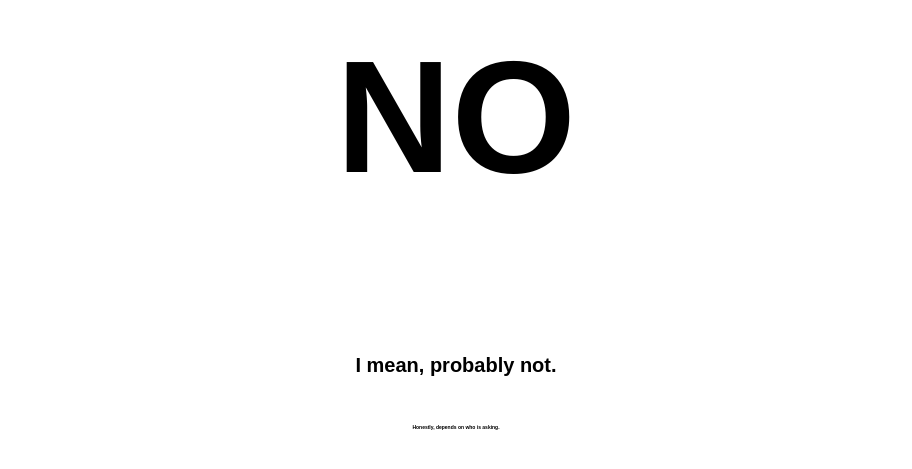
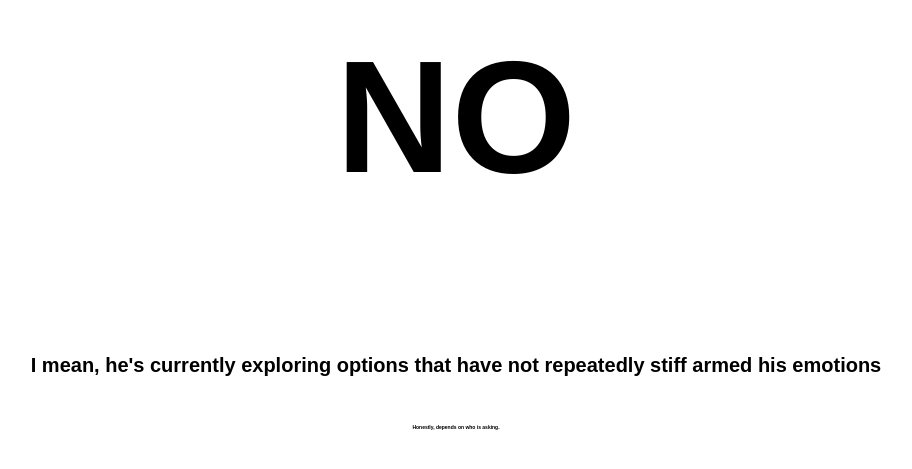
Before and after one commit to SlothCroissant/ismitchsingle, a plain HTML site: page index.html in a window 1280 px wide. Shown: the part 201-670 px from the top of the page, without its empty margins (184-1096 px from the left). Drawn offline with Linux system fonts and the light colour scheme.

Commit message:
Updating mitch's love life status
oof

```diff
--- a/index.html
+++ b/index.html
@@ -32,7 +32,7 @@
     <br>
     <h1>NO</h1>
     <br>
-    <h3>I mean, probably not.</h3>
+    <h3>I mean, he's currently exploring options that have not repeatedly stiff armed his emotions</h3>
     <br>
     <h5>Honestly, depends on who is asking.</h5>
 
```
